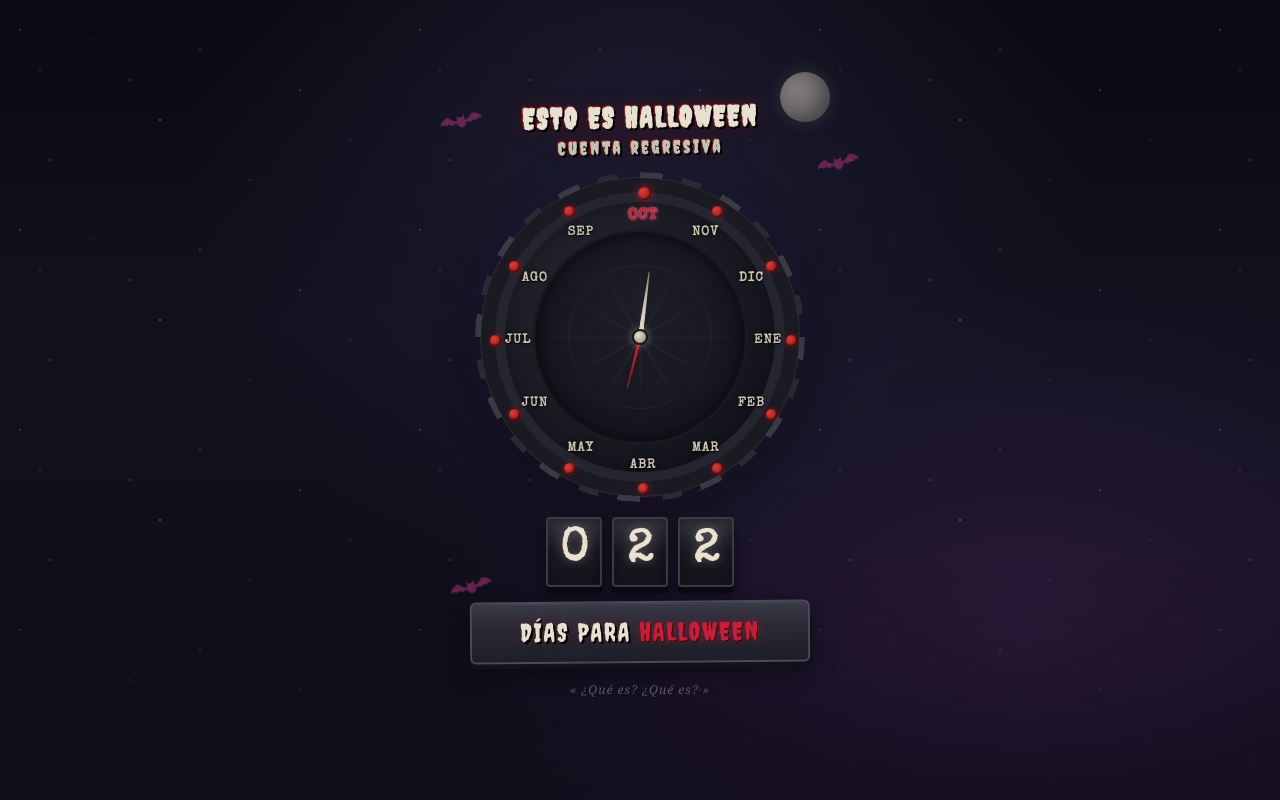
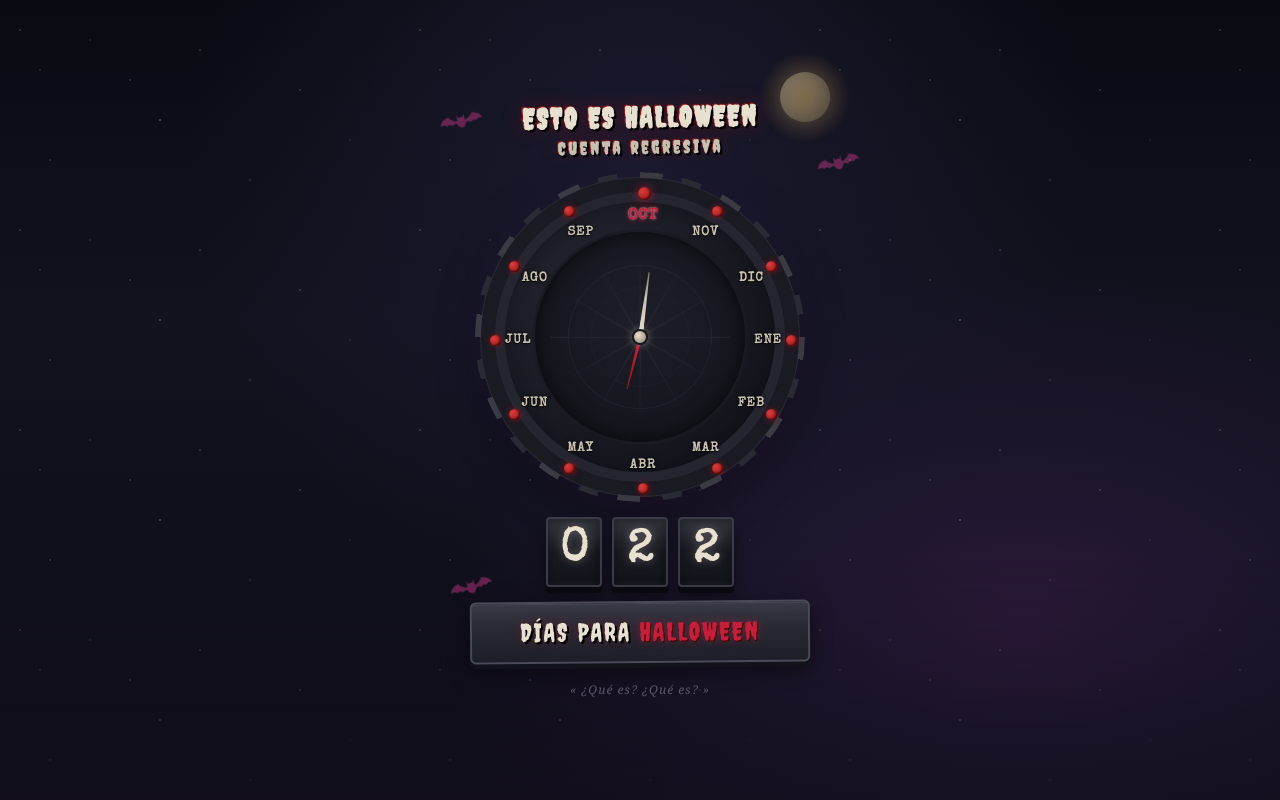
Before and after one commit to IvanHell/halloween-time, a plain HTML site: page index.html in a window 1280 px wide. Drawn offline with nearby package versions, Linux system fonts and the light colour scheme; a web font is replaced by a local one.

Commit message:
Add files via upload

```diff
--- a/css/styles.css
+++ b/css/styles.css
@@ -415,6 +415,25 @@ body::after {
     inset -8px -5px 15px rgba(0,0,0,0.3);
   opacity: 0.5;
   z-index: 1;
+
+}
+
+.moon-halo {
+  position: relative;
+  top: -10px;
+  right: 10px;
+  width: 70px;
+  height: 70px;
+  border-radius: 50%;
+  background: radial-gradient(circle, rgba(239, 180, 60, 0.701) 0%, transparent 70%);
+  pointer-events: none;
+  z-index: 0;
+  animation: halo-pulse 8s ease-in-out infinite alternate;
+}
+
+@keyframes halo-pulse {
+  0%   { transform: scale(1);    opacity: 0.6; }
+  100% { transform: scale(1.5); opacity: 1;   }
 }
 
 /* Footer pequeño */
--- a/index.html
+++ b/index.html
@@ -17,7 +17,8 @@
 
 <div class="container">
 
-  <div class="moon"></div>
+  <div class="moon"><div class="moon-halo"></div></div>
+
 
   <h1 class="title">
     ESTO ES HALLOWEEN
```
